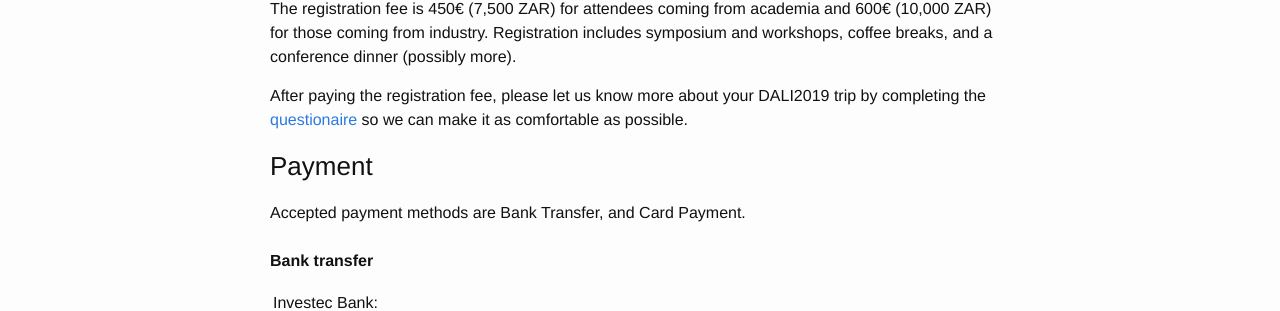
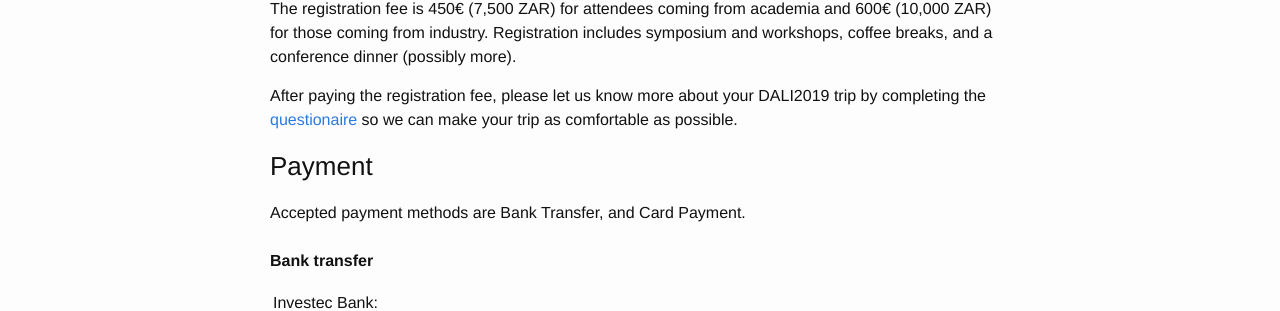
Before and after one commit to dalimeeting/dalimeeting.github.io, a Jekyll site: the page built from registration.html, in a window 1280 px wide. Shown: the part 608-919 px from the top of the page. Built offline with Jekyll 4.4.1, drawn with Linux system fonts in a browser that asks for light colours.

Commit message:
Update registration.html

```diff
--- a/_layouts/registration.html
+++ b/_layouts/registration.html
@@ -9,7 +9,7 @@ layout: page
   Registration includes symposium and workshops, coffee breaks, and a conference dinner (possibly more).</p>
 
   <p>After paying the registration fee, please let us know more about your DALI2019 trip by completing the <a href="https://goo.gl/forms/IRvQzsEpiCE44GHk1" target="_blank">questionaire</a>
-	 so we can make it as comfortable as possible.</p>
+	 so we can make your trip as comfortable as possible.</p>
 
   <h3>Payment</h3>
 
```
